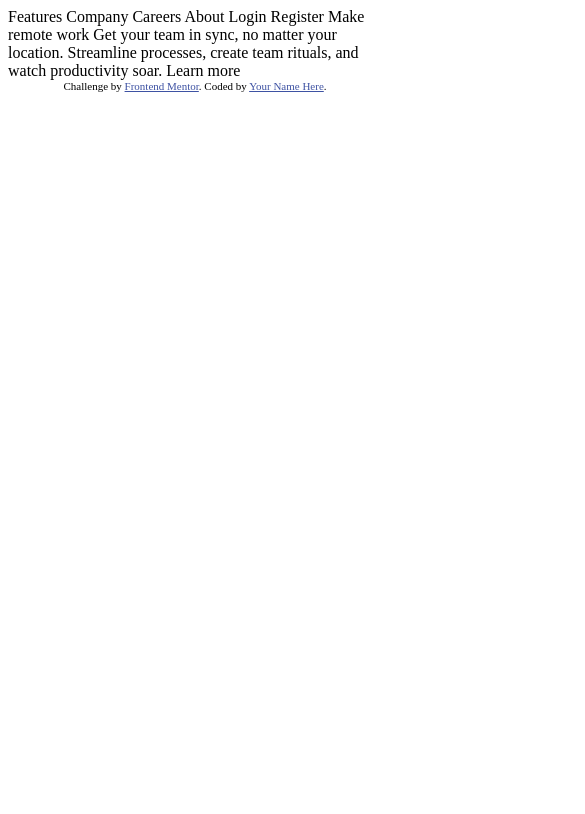
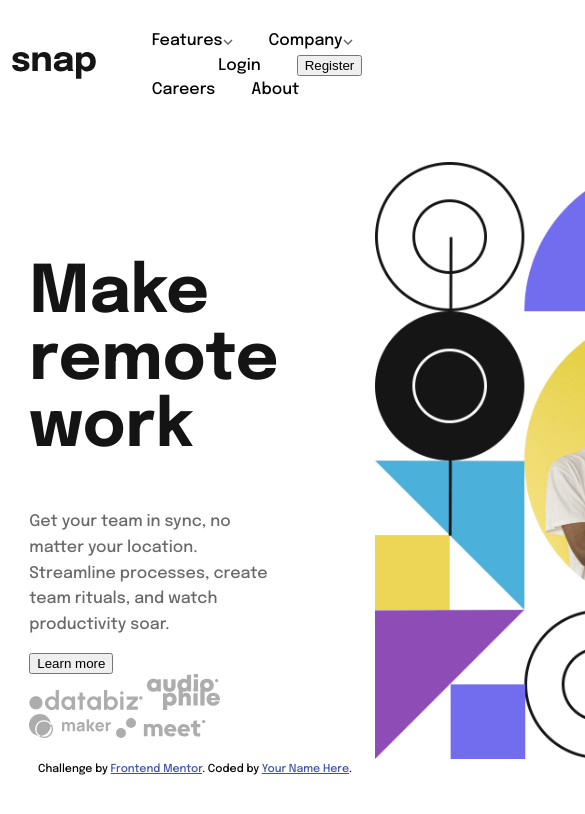
Before and after one commit to deepak1ok/dropdown-navigation-main-card, a plain HTML site: page index.html in a window 390 px wide. Shown: the top 814 px of the page, 585 px wide, since content can reach past the window. Drawn offline with Linux system fonts and the light colour scheme.

Commit message:
create responsive dropdown navbar

```diff
--- /dev/null
+++ b/css/style.css
@@ -0,0 +1,71 @@
+@import url('https://fonts.googleapis.com/css2?family=Epilogue:wght@500;700&display=swap');
+.attribution {
+    font-size: 11px;
+    text-align: center;
+}
+
+.attribution a {
+    color: hsl(228, 45%, 44%);
+}
+
+body {
+    margin: 0;
+    padding: 0;
+    box-sizing: border-box;
+    font-family: 'Epilogue', sans-serif;
+}
+
+.navbar ul,
+.navbar li {
+    display: inline-block;
+}
+
+header {
+    width: 94%;
+    margin: 0 auto;
+}
+
+.navbar {
+    position: relative;
+    display: flex;
+    align-items: center;
+}
+
+.right-align {
+    position: absolute;
+    right: 0;
+}
+
+.navbar li {
+    padding: 1rem;
+}
+
+.container {
+    width: 85%;
+    margin: 0 auto;
+    display: grid;
+    grid-gap: 6em;
+    grid-template-columns: 1fr 1fr;
+}
+
+main {
+    margin-top: 2rem;
+}
+
+.image-hero-desktop {
+    width: 28rem;
+}
+
+h1 {
+    font-weight: 700;
+    font-size: 4.1rem;
+    color: hsl(0, 0%, 8%);
+    margin: 1.5em 0 3rem 0
+}
+
+p {
+    font-weight: 500;
+    line-height: 1.6rem;
+    color: hsl(0, 0%, 41%);
+    margin-bottom: 1em;
+}
--- a/index.html
+++ b/index.html
@@ -1,39 +1,58 @@
 <!DOCTYPE html>
 <html lang="en">
+
 <head>
     <meta charset="UTF-8">
-  <meta name="viewport" content="width=device-width, initial-scale=1.0"> <!-- displays site properly based on user's device -->
+    <meta name="viewport" content="width=device-width, initial-scale=1.0">
+    <!-- displays site properly based on user's device -->
 
     <link rel="icon" type="image/png" sizes="32x32" href="./images/favicon-32x32.png">
 
     <title>Frontend Mentor | Intro section with dropdown navigation</title>
 
     <!-- Feel free to remove these styles or customise in your own stylesheet 👍 -->
-  <style>
-    .attribution { font-size: 11px; text-align: center; }
-    .attribution a { color: hsl(228, 45%, 44%); }
-  </style>
+    <link rel="stylesheet" href="css/style.css">
 </head>
+
 <body>
 
-  Features
-  Company
-  Careers
-  About
-
-  Login
-  Register
-
-  Make remote work
-
-  Get your team in sync, no matter your location. Streamline processes,
-  create team rituals, and watch productivity soar.
-
-  Learn more
+    <header>
+        <nav class="navbar">
+            <img src="images\logo.svg" alt="snap_logo">
+            <ul>
+                <li>Features<img src="images\icon-arrow-down.svg" alt=""></li>
+                <li>Company<img src="images\icon-arrow-down.svg" alt=""></li>
+                <li>Careers</li>
+                <li>About</li>
+            </ul>
+            <ul class="right-align">
+                <li>Login</li>
+                <li><button class="btn register">Register</button> </li>
+            </ul>
+        </nav>
+    </header>
+    <main>
+        <div class="container">
+            <div class="cont1">
+                <h1>Make remote work</h1>
+                <p>Get your team in sync, no matter your location. Streamline processes, create team rituals, and watch productivity soar.</p>
+                <button>Learn more</button>
+                <div class="logo">
+                    <img src="images\client-databiz.svg" alt="">
+                    <img src="images\client-audiophile.svg" alt="">
+                    <img src="images\client-maker.svg" alt="">
+                    <img src="images\client-meet.svg" alt="">
+                </div>
+            </div>
+            <div class="cont2">
+                <img class="image-hero-desktop" src="images\image-hero-desktop.png" alt="">
+            </div>
+        </div>
+    </main>
 
     <div class="attribution">
-    Challenge by <a href="https://www.frontendmentor.io?ref=challenge" target="_blank">Frontend Mentor</a>.
-    Coded by <a href="#">Your Name Here</a>.
+        Challenge by <a href="https://www.frontendmentor.io?ref=challenge" target="_blank">Frontend Mentor</a>. Coded by <a href="#">Your Name Here</a>.
     </div>
 </body>
+
 </html>
```
Lines whose indentation alone changed are shown as unchanged.
